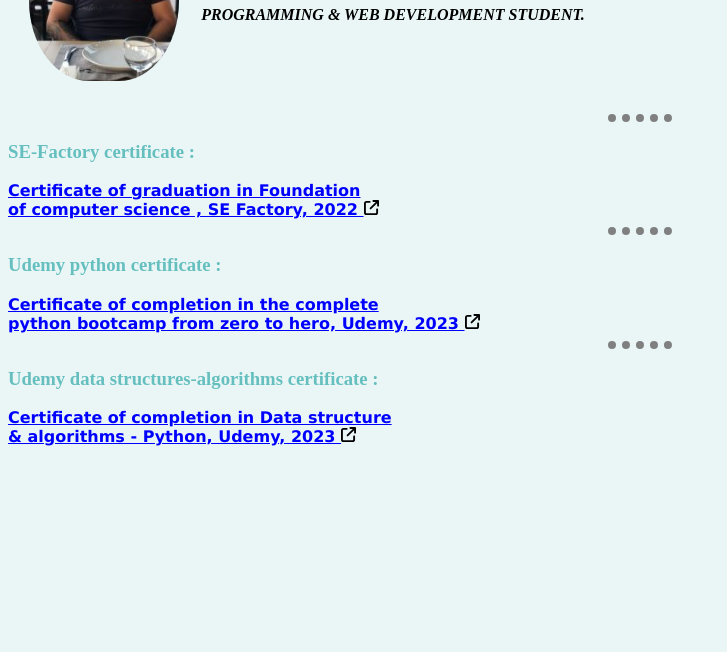
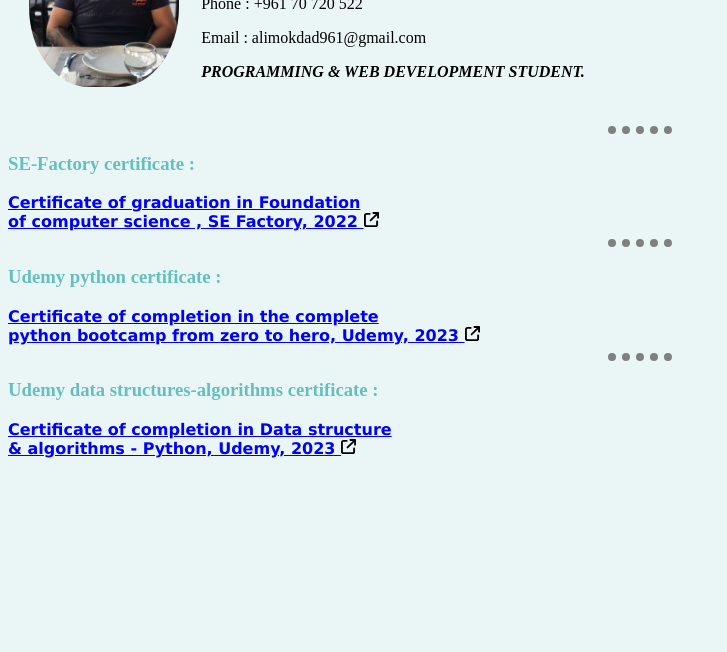
Before and after one commit to Alinadimmokdad/Ali-cv, a plain HTML site: page index.html in a window 1280 px wide. Shown: the part 148-800 px from the top of the page, without its empty margins (0-727 px from the left). Drawn offline with Linux system fonts and the light colour scheme.

Commit message:
Update index.html

```diff
--- a/index.html
+++ b/index.html
@@ -18,6 +18,10 @@
         </td>
         <td>
           <h1>ALI MOKDAD</h1>
+          <br />
+          <p>Phone : +961 70 720 522</p>
+          <p>Email : alimokdad961@gmail.com</p>
+
           <p>
             <em><strong>PROGRAMMING & WEB DEVELOPMENT STUDENT. </strong> </em>
           </p>
```
